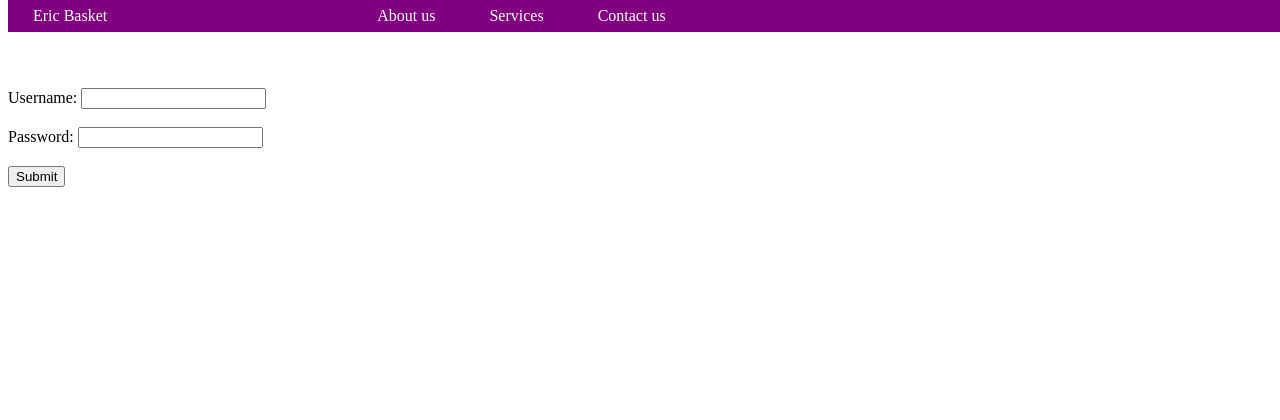
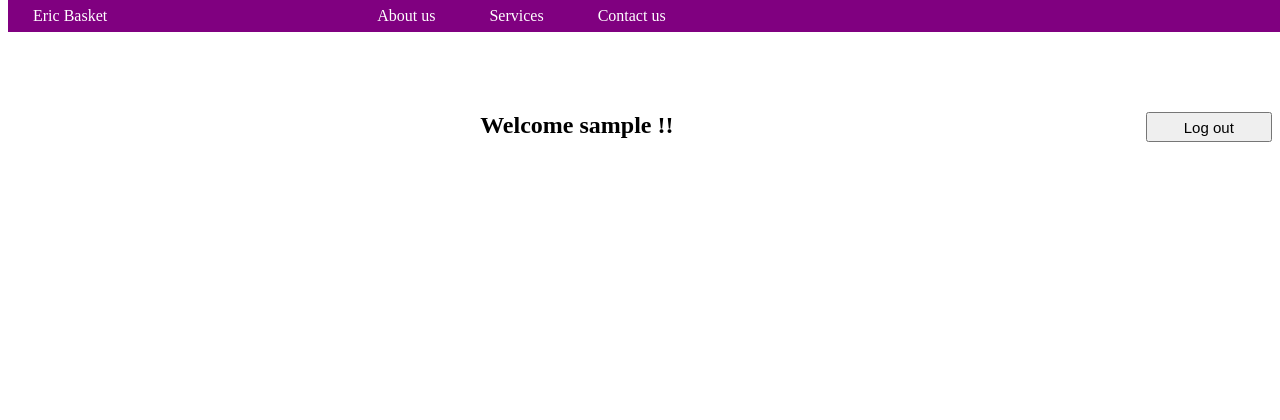
Before and after one commit to liberbell/dj04, a Django app: template firstProject/project_app1/templates/loggedin.html in a window 1280 px wide. Shown: the top 420 px of the page. Run offline with Django 3.2, Linux system fonts and the light colour scheme; the template is opened without the code that fills it: most values are stand-ins (such as "Sample title", 1, 10 or a date in 2020).

Commit message:
loggedin1

```diff
--- a/firstProject/project_app1/templates/loggedin.html
+++ b/firstProject/project_app1/templates/loggedin.html
@@ -12,12 +12,10 @@
 <body>
     {% block content %}
     <form method="get" action="logout">
-        {% csrf_token %}
-        Username: <input type="text" name="username" />
-        <br><br>
-        Password: <input type="password" name="pswd" />
-        <br><br>
-        <button type="submit">Submit</button>
+        <button type="submit" style="float: right; width: 10%; height: 30px; font-size: 15px;">Log out</button>
     </form>
+    <h2>
+        <p style="text-align: center">Welcome {{ username }} !!</p>
+    </h2>
     {% endblock %}
 </body>
```
